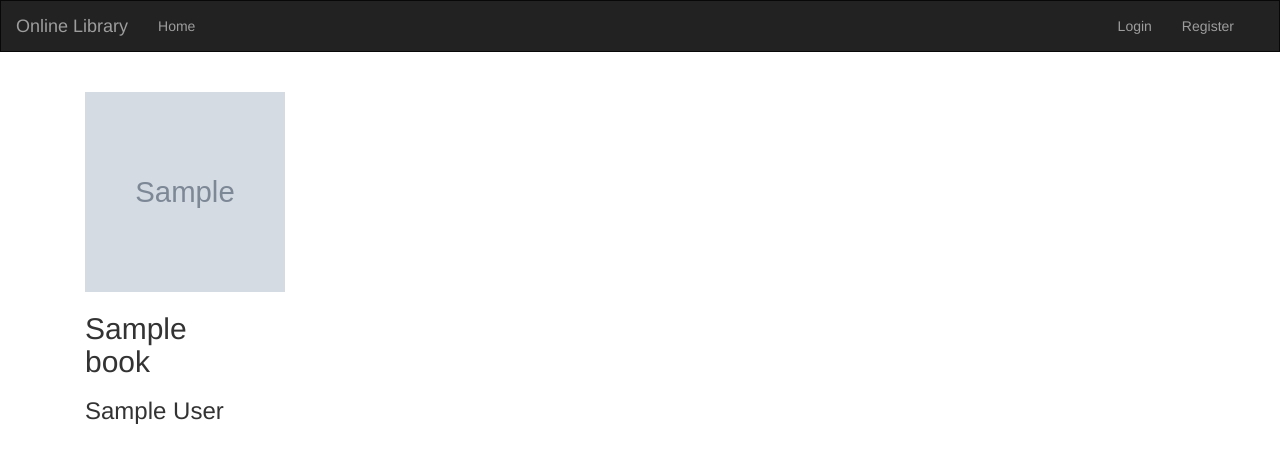
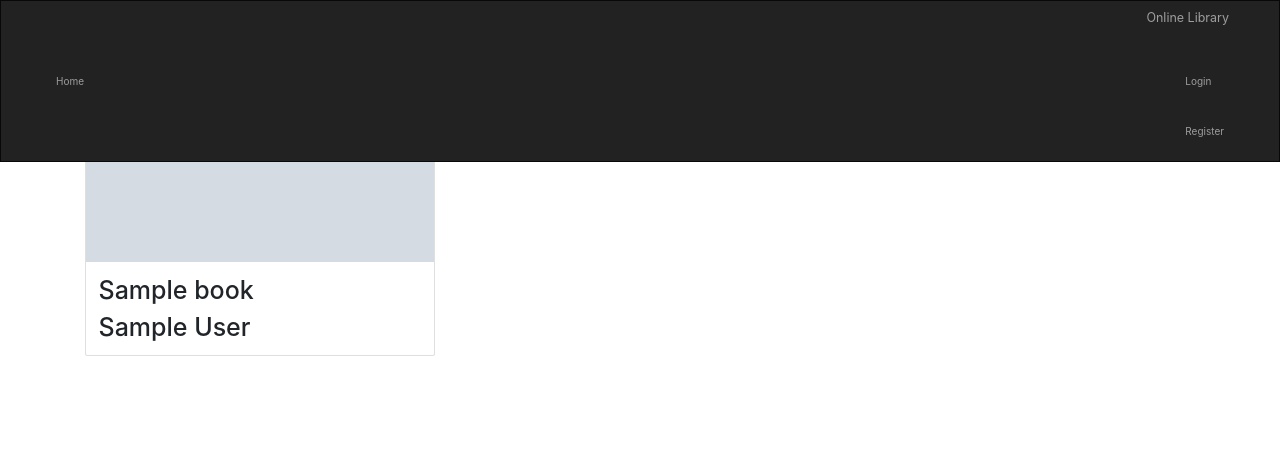
Before and after one commit to Brian23-eng/Books-app, a Flask app: page / in a window 1280 px wide. Shown: the top 463 px of the page. Run offline with Flask 2, Linux system fonts and the light colour scheme; a user stored in the database is signed in; tables that the repository leaves empty hold one stand-in row (values such as "Sample post"); grey boxes marked "Sample" are stand-in pictures; a database or web service that is not in the repository returns one stand-in record (values such as "Sample title"); data that the repository does not hold is empty; parts of the project's set-up code (start-up, migrations or seed data) failed here and were passed over; some libraries are stand-ins or nearby versions.

Commit message:
add bootstrap cards to our application

```diff
--- a/app/static/css/styles.css
+++ b/app/static/css/styles.css
@@ -0,0 +1,4 @@
+.cstm-height-card .card-img-top {
+    height: 100px;
+    object-fit: cover;
+  }
--- a/app/templates/base.html
+++ b/app/templates/base.html
@@ -1,5 +1,5 @@
 {% extends 'bootstrap/base.html'%} {% block styles %} {{super()}}
-<!-- <link rel="stylesheet" href="https://stackpath.bootstrapcdn.com/bootstrap/4.3.1/css/bootstrap.min.css" integrity="sha384-ggOyR0iXCbMQv3Xipma34MD+dH/1fQ784/j6cY/iJTQUOhcWr7x9JvoRxT2MZw1T" crossorigin="anonymous"> -->
+<link rel="stylesheet" href="https://stackpath.bootstrapcdn.com/bootstrap/4.3.1/css/bootstrap.min.css" integrity="sha384-ggOyR0iXCbMQv3Xipma34MD+dH/1fQ784/j6cY/iJTQUOhcWr7x9JvoRxT2MZw1T" crossorigin="anonymous">
 <link rel="stylesheet" href="{{url_for('static', filename = 'css/styles.css') }}"> {% endblock %}
 <!-- Navbar block  -->
 {% block navbar %} {% include 'navbar.html' %} {% endblock %}
--- a/app/templates/macros.html
+++ b/app/templates/macros.html
@@ -1,13 +1,16 @@
 {% macro displayBookList(book_list) %} {% for book in book_list %}
-<div class="container">
-    <div class="row">
-        <div class="col-md-2">
-            <img src="{{book.poster}}" alt="" class="rounded-circle " style="width: 200px; height: 200px;">
-            <h2>{{book.title}}</h2>
-            <h3>{{ book.author }}</h3>
+
+    <div class="row mb-5">
+        <div class="col-md-4">
+            <div class="card">
+                <img src="{{book.poster}}" alt="" style="width: auto; height: auto;">
+                <div class="card-body">
+                    <div class="card-title">{{book.title}}</div>
+                    <div  class="card-text">{{ book.author }}</div>
+                </div>
+            </div>
         </div>
     </div>
-</div>
 
 
 {% endfor %} {% endmacro %}
```
